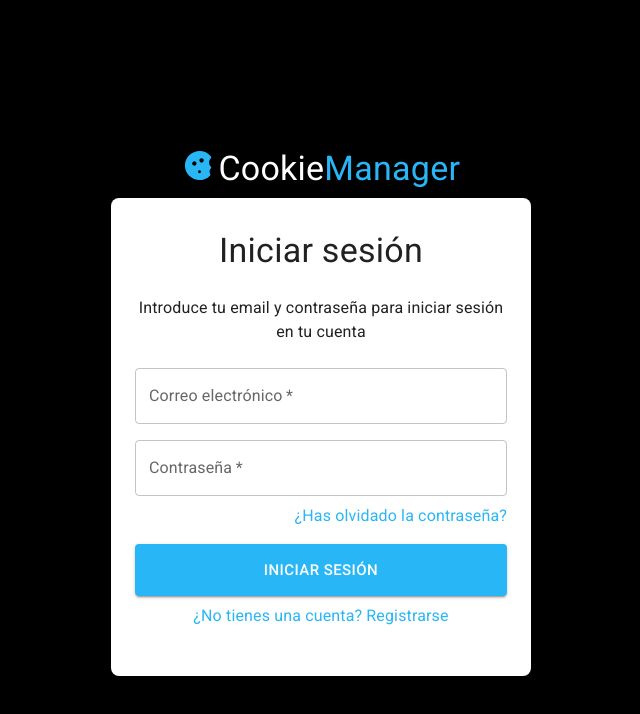
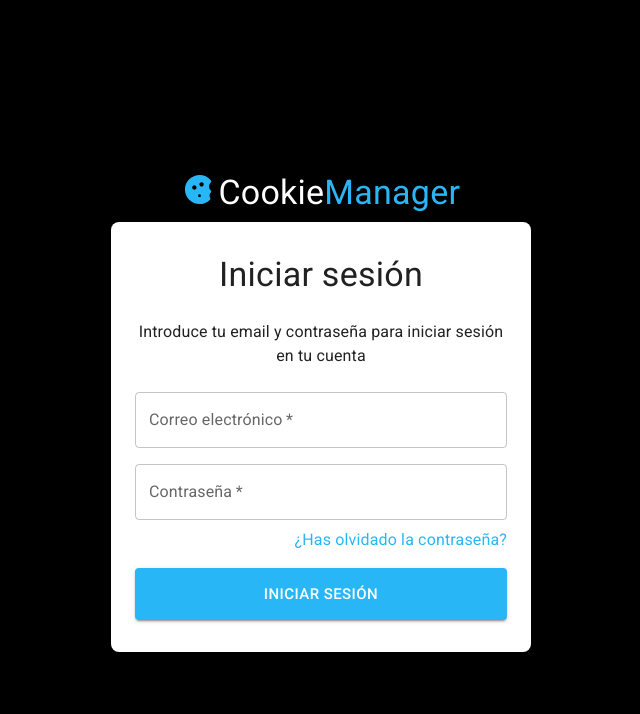
Before and after one commit to abcm0018/cookiemanager-app, a React (Vite) app: page /auth/admin/login in a window 1280 px wide. Before the commit this address led to /auth/login. Shown: the top 714 px of the page, without its empty margins (319-959 px from the left). Built offline with nearby package versions, Linux system fonts and the light colour scheme.

Commit message:
- Conexión back y front login admin

```diff
--- a/src/admin/routes/AdminRoutes.jsx
+++ b/src/admin/routes/AdminRoutes.jsx
@@ -1,7 +1,6 @@
 import { Navigate, Route, Routes } from "react-router-dom";
 import { SubscriptionsPage } from "../pages/SubscriptionsPage";
 import { AdminProfilePage } from "../pages/AdminProfilePage";
-import { LoginAdmin } from "../pages/LoginAdmin";
 import { UsersPage } from "../pages/UsersPages";
 import { ControlPanelPage } from "../pages/ControlPanelPage";
 import { PasswordRecoveryAdmin } from "../pages/PasswordRecoveryAdmin";
@@ -9,7 +8,6 @@ import { PasswordRecoveryAdmin } from "../pages/PasswordRecoveryAdmin";
 export const AdminRoutes = () => {
   return (
     <Routes>
-      <Route path="/login" element={<LoginAdmin />} />
       <Route path="/recovery-password" element={<PasswordRecoveryAdmin />} />
       <Route path="/subscriptions" element={<SubscriptionsPage />} />
       <Route path="/profile" element={<AdminProfilePage />} />
--- a/src/admin/pages/LoginAdmin.jsx
+++ b/src/auth/pages/LoginAdmin.jsx
@@ -1,24 +1,47 @@
 import { Button, Grid2, Link, TextField } from "@mui/material";
 import { Link as RouterLink } from "react-router-dom";
 import { AuthLayout } from "../layout/AuthLayout";
+import { useAuthStore, useForm } from "../../hooks";
+
+const loginFormFields = {
+  loginEmail: "",
+  loginPassword: "",
+};
 
 export const LoginAdmin = () => {
+  const { startLoginAdmin } = useAuthStore();
+
+  const {
+    loginEmail,
+    loginPassword,
+    onInputChange: onLoginInputChange,
+  } = useForm(loginFormFields);
+
+  // Para enviar los datos del formulario
+  const loginSubmit = (event) => {
+    event.preventDefault();
+    //console.log({ loginEmail, loginPassword });
+    startLoginAdmin({ email: loginEmail, password: loginPassword });
+  };
   return (
     <AuthLayout
       title="Iniciar sesión"
       description="Introduce tu email y contraseña para iniciar sesión en tu cuenta"
       size={420}
     >
-      <form>
+      <form onSubmit={loginSubmit}>
         <Grid2 container>
           <Grid2 size={12} sx={{ mt: 2 }}>
             <TextField
               label="Correo electrónico"
               type="email"
               placeholder="Correo electrónico"
+              name="loginEmail"
+              value={loginEmail}
               fullWidth
               size="medium"
               required
+              onChange={onLoginInputChange}
             />
           </Grid2>
           <Grid2 size={12} sx={{ mt: 2 }}>
@@ -26,9 +49,12 @@ export const LoginAdmin = () => {
               label="Contraseña"
               type="password"
               placeholder="Contraseña"
+              name="loginPassword"
+              value={loginPassword}
               fullWidth
               size="medium"
               required
+              onChange={onLoginInputChange}
             />
             <Grid2
               container
@@ -50,10 +76,11 @@ export const LoginAdmin = () => {
         <Grid2 container spacing={2} sx={{ mb: 1, mt: 1 }}>
           <Grid2 size={12}>
             <Button
+              type="submit"
               variant="contained"
               fullWidth
               size="large"
-              href="/admin/control"
+              //href="/admin/control"
               sx={{ height: 52, bgcolor: "secondary.main" }}
             >
               INICIAR SESIÓN
--- a/src/auth/routes/AuthRoutes.jsx
+++ b/src/auth/routes/AuthRoutes.jsx
@@ -5,12 +5,15 @@ import {
   PasswordRecoveryPage,
   RegisterPage,
 } from "../pages";
+import { LoginAdmin } from "../pages/LoginAdmin";
 
 export const AuthRoutes = () => {
   return (
     <Routes>
       {/** Ruta login*/}
       <Route path="login" element={<LoginPage />} />
+      {/** Ruta administrador login*/}
+      <Route path="admin/login" element={<LoginAdmin />} />
       {/** Ruta register*/}
       <Route path="register" element={<RegisterPage />} />
       {/** Ruta logout*/}
--- a/src/hooks/useAuthStore.js
+++ b/src/hooks/useAuthStore.js
@@ -18,6 +18,19 @@ export const useAuthStore = () => {
       console.log({ error });
     }
   };
+
+  const startLoginAdmin = async ({ email, password }) => {
+    console.log({ email, password });
+    try {
+      const responseAdmin = await cookieManagerApi.post("auth/admin/login", {
+        email,
+        password,
+      });
+      console.log({ responseAdmin });
+    } catch (error) {
+      console.log({ error });
+    }
+  };
   return {
     //* Propiedades
     errorMessage,
@@ -25,5 +38,6 @@ export const useAuthStore = () => {
     user,
     //* Metodos
     startLogin,
+    startLoginAdmin,
   };
 };
--- a/src/routes/AppRoutes.jsx
+++ b/src/routes/AppRoutes.jsx
@@ -17,11 +17,11 @@ export const AppRoutes = () => {
           <Route path="/auth/*" element={<AuthRoutes />} />
           {/**Cookie Manager Home Page */}
           <Route path="/*" element={<CookieManagerRoutes />} />
-          {/** Admin routes */}
-          <Route path="/admin/*" element={<AdminRoutes />} />
         </>
       ) : (
         <>
+          {/** Admin routes */}
+          <Route path="/admin/*" element={<AdminRoutes />} />
           {/** User routes */}
           <Route path="/profile/*" element={<UserRoutes />} />
           {/** Domain routes */}
```
